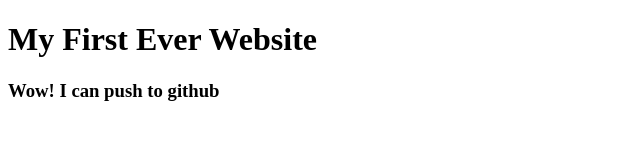
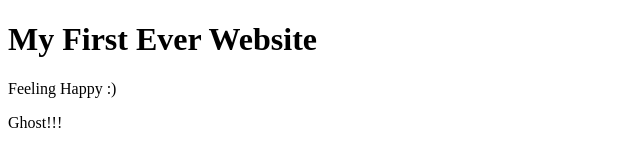
Before and after one commit to s4m15v0/first-website, a plain HTML site: page index.html in a window 1280 px wide. Shown: the whole page, without its empty margins (0-640 px from the left). Drawn offline with Linux system fonts and the light colour scheme.

Commit message:
ghost added

```diff
--- a/index.html
+++ b/index.html
@@ -7,6 +7,7 @@
 </head>
 <body>
     <h1>My First Ever Website</h1>
-    <h3>Wow! I can push to github</h3>
+    <p>Feeling Happy :) </p>
+    <p>Ghost!!!</p>
 </body>
 </html>
```
